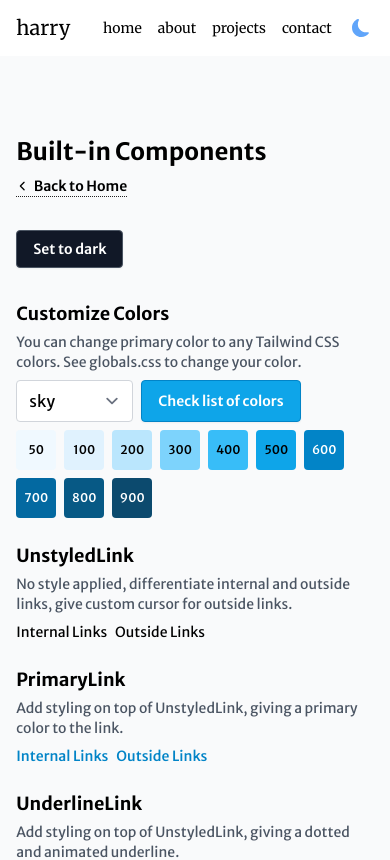
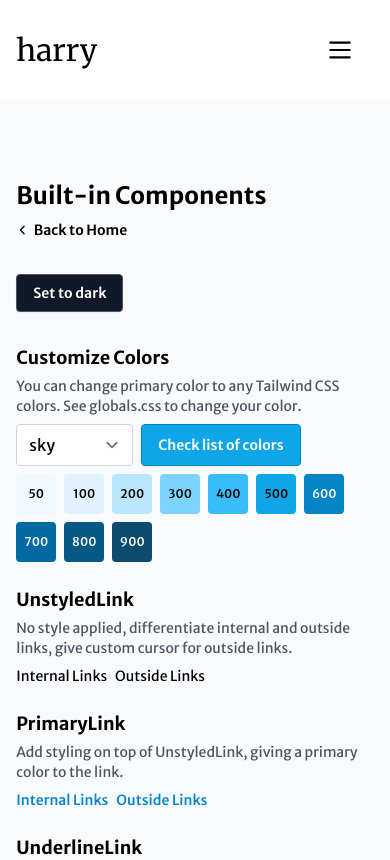
Before and after one commit to corn-flour/personal-portfolio, a Next.js app: page /components in a window 390 px wide. Shown: the top 860 px of the page. Built offline with nearby package versions, Linux system fonts and the light colour scheme.

Commit message:
feat: design mobile menu
Remove boilerplate text in index.
Remove dotted line from underline link component

```diff
--- a/src/components/DarkModeToggle.tsx
+++ b/src/components/DarkModeToggle.tsx
@@ -4,7 +4,12 @@ import { useTheme } from 'next-themes'
 import React from 'react'
 import { BsMoonFill, BsSunFill } from 'react-icons/bs'
 
-const DarkModeToggle: NextPage = () => {
+type DarkModeToggleType = {
+    className?: string
+    label?: string | React.ReactNode
+}
+
+const DarkModeToggle: NextPage<DarkModeToggleType> = ({ className, label }) => {
     const { theme, setTheme } = useTheme()
 
     const icon = theme === 'dark' ? <BsSunFill /> : <BsMoonFill />
@@ -17,9 +22,11 @@ const DarkModeToggle: NextPage = () => {
                 theme === 'dark'
                     ? 'text-orange-400 hover:text-orange-200'
                     : 'text-blue-400 hover:text-blue-600',
-                'p-1 text-lg'
+                'p-1 text-lg',
+                className
             )}
         >
+            {label}
             {icon}
         </button>
     )
--- a/src/components/layout/Header.tsx
+++ b/src/components/layout/Header.tsx
@@ -1,8 +1,12 @@
+import clsx from 'clsx'
+import { NextPage } from 'next'
 import * as React from 'react'
+import { useState } from 'react'
 
 import UnstyledLink from '@/components/links/UnstyledLink'
 
 import DarkModeToggle from '../DarkModeToggle'
+import UnderlineLink from '../links/UnderlineLink'
 
 const links = [
     { href: '/', label: 'home' },
@@ -11,26 +15,75 @@ const links = [
     { href: '/contact', label: 'contact' },
 ]
 
-export default function Header() {
+type MobileMenuProps = {
+    open: boolean
+    setOpen: React.Dispatch<React.SetStateAction<boolean>>
+}
+
+const MobileMenu: NextPage<MobileMenuProps> = ({ open, setOpen }) => {
+    return (
+        <div
+            className={clsx(
+                open ? 'left-0' : 'left-full',
+                'fixed top-0 z-20 flex h-screen w-screen flex-col items-start justify-between bg-white pr-12 pt-28 pl-12 pb-12 transition-all duration-300 dark:bg-slate-800'
+            )}
+        >
+            <ul className='flex flex-col gap-8 '>
+                {links.map(({ href, label }) => (
+                    <li key={`${href}${label}`}>
+                        <UnderlineLink
+                            href={href}
+                            className='font-serif text-2xl font-light tracking-wide hover:text-emerald-600'
+                            onClick={() => setOpen(false)}
+                        >
+                            {label}
+                        </UnderlineLink>
+                    </li>
+                ))}
+            </ul>
+
+            <div className='w-full border-t-[1px] border-slate-400 pt-4'>
+                <DarkModeToggle
+                    className='flex items-center gap-4 text-2xl'
+                    label={
+                        <span className='text-lg font-thin text-slate-500'>
+                            Toggle Theme:
+                        </span>
+                    }
+                />
+            </div>
+        </div>
+    )
+}
+
+const Header: NextPage = () => {
+    const [menuOpen, setMenuOpen] = useState(false)
+
+    const toggleMenu = () => {
+        setMenuOpen(!menuOpen)
+    }
+
     return (
         <header className='sticky top-0 z-50 bg-white dark:bg-slate-800'>
-            <div className='layout flex h-14 items-center justify-between'>
+            <div className='layout flex items-center justify-between py-8'>
                 <UnstyledLink
                     href='/'
-                    className='font-serif text-xl hover:text-emerald-600'
+                    className='font-serif text-3xl transition-all duration-300 hover:text-emerald-600'
                 >
                     harry
                 </UnstyledLink>
-                <nav>
+
+                {/* #region  /**=========== Desktop Menu =========== */}
+                <nav className='hidden sm:block'>
                     <ul className='flex items-center justify-between space-x-4'>
                         {links.map(({ href, label }) => (
                             <li key={`${href}${label}`}>
-                                <UnstyledLink
+                                <UnderlineLink
                                     href={href}
-                                    className='font-serif text-sm hover:text-emerald-600'
+                                    className='font-serif text-sm font-light tracking-wide hover:text-emerald-600'
                                 >
                                     {label}
-                                </UnstyledLink>
+                                </UnderlineLink>
                             </li>
                         ))}
                         <li className='flex items-center'>
@@ -38,7 +91,36 @@ export default function Header() {
                         </li>
                     </ul>
                 </nav>
+                {/* #endregion  /**======== Desktop Menu =========== */}
+
+                {/* #region  /**=========== Mobile Menu =========== */}
+                <button
+                    className={clsx(
+                        'absolute right-0 z-50 text-3xl hover:text-emerald-600 sm:hidden',
+                        menuOpen ? 'opened' : '',
+                        'menu'
+                    )}
+                    onClick={() => toggleMenu()}
+                >
+                    <svg width='100' height='100' viewBox='0 0 100 100'>
+                        <path
+                            className='line line1'
+                            d='M 20,29.000046 H 80.000231 C 80.000231,29.000046 94.498839,28.817352 94.532987,66.711331 94.543142,77.980673 90.966081,81.670246 85.259173,81.668997 79.552261,81.667751 75.000211,74.999942 75.000211,74.999942 L 25.000021,25.000058'
+                        />
+                        <path className='line line2' d='M 20,50 H 80' />
+                        <path
+                            className='line line3'
+                            d='M 20,70.999954 H 80.000231 C 80.000231,70.999954 94.498839,71.182648 94.532987,33.288669 94.543142,22.019327 90.966081,18.329754 85.259173,18.331003 79.552261,18.332249 75.000211,25.000058 75.000211,25.000058 L 25.000021,74.999942'
+                        />
+                    </svg>
+                </button>
+
+                {/* Mobile menu here */}
+                <MobileMenu open={menuOpen} setOpen={setMenuOpen} />
+                {/* #endregion  /**======== Mobile Menu =========== */}
             </div>
         </header>
     )
 }
+
+export default Header
--- a/src/components/links/UnderlineLink.tsx
+++ b/src/components/links/UnderlineLink.tsx
@@ -15,7 +15,6 @@ const UnderlineLink = React.forwardRef<HTMLAnchorElement, UnstyledLinkProps>(
                 className={clsxm(
                     'animated-underline custom-link inline-flex items-center font-semibold',
                     'focus:outline-none focus-visible:rounded focus-visible:ring focus-visible:ring-primary-500 focus-visible:ring-offset-2',
-                    'border-b border-dotted border-dark hover:border-black/0',
                     className
                 )}
             >
--- a/src/pages/index.tsx
+++ b/src/pages/index.tsx
@@ -1,9 +1,4 @@
 import * as React from 'react'
-
-import ArrowLink from '@/components/links/ArrowLink'
-import ButtonLink from '@/components/links/ButtonLink'
-import UnderlineLink from '@/components/links/UnderlineLink'
-import UnstyledLink from '@/components/links/UnstyledLink'
 
 /**
  * SVGR Support
@@ -12,55 +7,11 @@ import UnstyledLink from '@/components/links/UnstyledLink'
  * You can override the next-env if the type is important to you
  * @see https://stackoverflow.com/questions/68103844/how-to-override-next-js-svg-module-declaration
  */
-import Vercel from '~/svg/Vercel.svg'
 
 // !STARTERCONF -> Select !STARTERCONF and CMD + SHIFT + F
 // Before you begin editing, follow all comments with `STARTERCONF`,
 // to customize the default configuration.
 
 export default function HomePage() {
-    return (
-        <section>
-            <div className='layout flex min-h-screen flex-col items-center justify-center text-center'>
-                <Vercel className='text-5xl' />
-                <h1 className='mt-4'>
-                    Next.js + Tailwind CSS + TypeScript Starter
-                </h1>
-                <p className='mt-2 text-sm text-gray-800'>
-                    A starter for Next.js, Tailwind CSS, and TypeScript with
-                    Absolute Import, Seo, Link component, pre-configured with
-                    Husky{' '}
-                </p>
-                <p className='mt-2 text-sm text-gray-700'>
-                    <ArrowLink href='https://github.com/theodorusclarence/ts-nextjs-tailwind-starter'>
-                        See the repository
-                    </ArrowLink>
-                </p>
-
-                <ButtonLink className='mt-6' href='/components' variant='light'>
-                    See all components
-                </ButtonLink>
-
-                <UnstyledLink
-                    href='https://vercel.com/new/git/external?repository-url=https%3A%2F%2Fgithub.com%2Ftheodorusclarence%2Fts-nextjs-tailwind-starter'
-                    className='mt-4'
-                >
-                    {/* eslint-disable-next-line @next/next/no-img-element */}
-                    <img
-                        width='92'
-                        height='32'
-                        src='https://vercel.com/button'
-                        alt='Deploy with Vercel'
-                    />
-                </UnstyledLink>
-
-                <footer className='absolute bottom-2 text-gray-700'>
-                    © {new Date().getFullYear()} By{' '}
-                    <UnderlineLink href='https://theodorusclarence.com?ref=tsnextstarter'>
-                        Theodorus Clarence
-                    </UnderlineLink>
-                </footer>
-            </div>
-        </section>
-    )
+    return <section></section>
 }
--- a/src/styles/globals.css
+++ b/src/styles/globals.css
@@ -90,6 +90,51 @@
     .min-h-main {
         @apply min-h-[calc(100vh-56px)];
     }
+
+    /* #region  /**=========== Hamburger menu =========== */
+    .menu {
+        background-color: transparent;
+        border: none;
+        cursor: pointer;
+        display: flex;
+        padding: 0;
+        transform: scale(35%);
+    }
+    .line {
+        @apply stroke-black dark:stroke-white;
+        fill: none;
+        stroke-width: 6;
+        transition: stroke-dasharray 600ms cubic-bezier(0.4, 0, 0.2, 1),
+            stroke-dashoffset 600ms cubic-bezier(0.4, 0, 0.2, 1);
+    }
+    .line1 {
+        stroke-dasharray: 60 207;
+        stroke-width: 6;
+    }
+    .line2 {
+        stroke-dasharray: 60 60;
+        stroke-width: 6;
+    }
+    .line3 {
+        stroke-dasharray: 60 207;
+        stroke-width: 6;
+    }
+    .opened .line1 {
+        stroke-dasharray: 90 207;
+        stroke-dashoffset: -134;
+        stroke-width: 6;
+    }
+    .opened .line2 {
+        stroke-dasharray: 1 60;
+        stroke-dashoffset: -30;
+        stroke-width: 6;
+    }
+    .opened .line3 {
+        stroke-dasharray: 90 207;
+        stroke-dashoffset: -134;
+        stroke-width: 6;
+    }
+    /* #endregion  /**======== Hamburger menu =========== */
 }
 
 @layer utilities {
```
